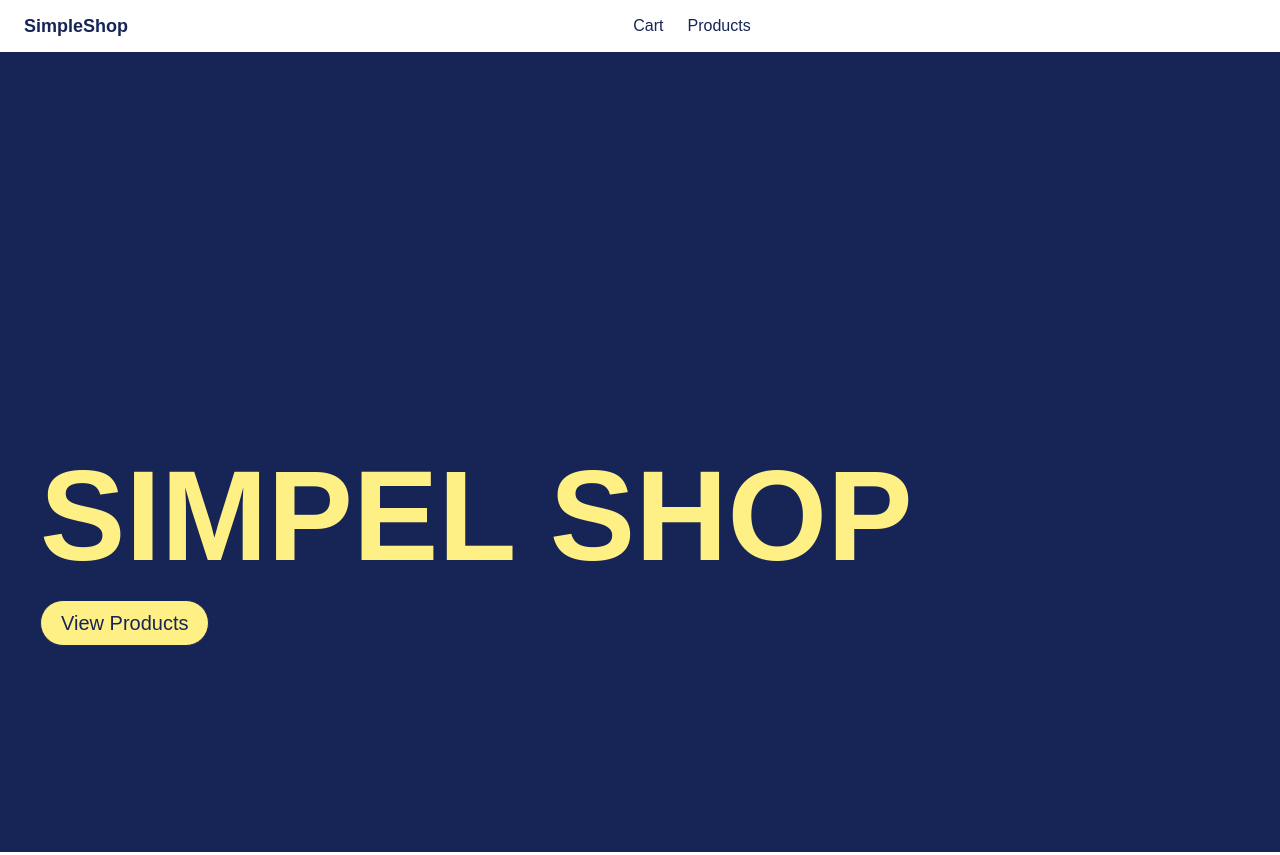
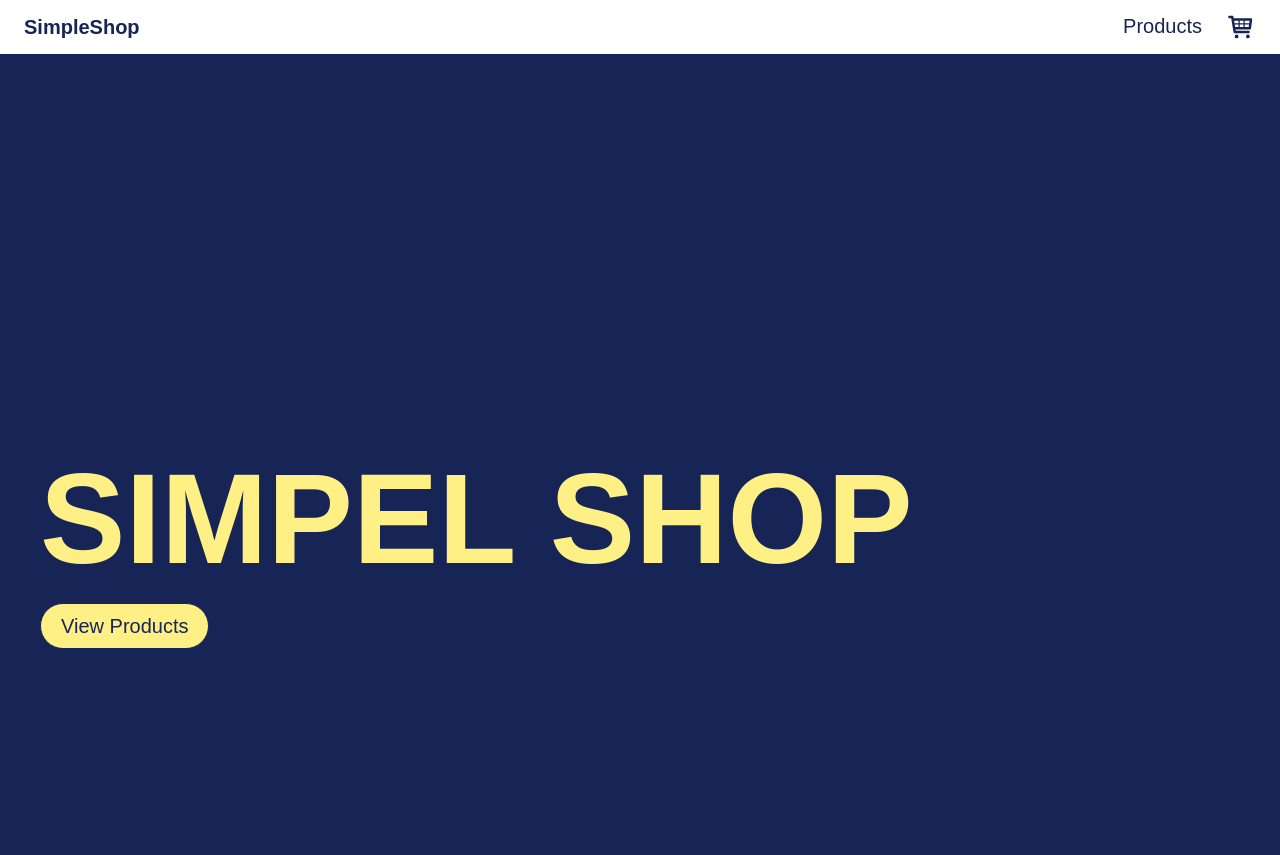
Before and after one commit to loje0003/simpelshop, a Next.js app: page / in a window 1280 px wide. Built offline with nearby package versions, Linux system fonts and the light colour scheme.

Commit message:
work done

```diff
--- a/src/app/productlist/page.js
+++ b/src/app/productlist/page.js
@@ -7,7 +7,7 @@ const List = ({ searchParams }) => {
   return (
     <div>
       <h1 className="text-7xl text-blue-950 mx-10 mt-5">All Products</h1>
-      <div className="flex justify-between mr-40">
+      <div className="flex justify-between mr-30 mt-5">
         <Category />
         <Search />
       </div>
--- a/src/components/Category.jsx
+++ b/src/components/Category.jsx
@@ -1,10 +1,30 @@
+"use client";
+
+import { useRouter, useSearchParams } from "next/navigation";
+
 const Category = () => {
+  const router = useRouter();
+  const searchParams = useSearchParams();
+
+  const handleFilter = (category) => {
+    const params = new URLSearchParams(searchParams);
+
+    // toggle filter
+    if (params.get("category") === category) {
+      params.delete("category");
+    } else {
+      params.set("category", category);
+    }
+
+    router.push("?" + params.toString());
+  };
+
   return (
-    <div className="flex gap-4 p-4 mx-7 text-center">
-      <p className="px-5 py-4 rounded-full bg-yellow-200 text-blue-950 border border-blue-950 font-medium">Confident</p>
-      <p className="px-5 py-4 rounded-full bg-yellow-200 text-blue-950 border border-blue-950 font-medium">Alert</p>
-      <p className="px-5 py-4 rounded-full bg-yellow-200 text-blue-950 border border-blue-950 font-medium">Playful</p>
-      <p className="px-5 py-4 rounded-full bg-yellow-200 text-blue-950 border border-blue-950 font-medium">Loyal</p>
+    <div className="flex gap-4 p-4 mx-7">
+      <button onClick={() => handleFilter("Beauty")}>Beauty</button>
+      <button onClick={() => handleFilter("Groceries")}>Groceries</button>
+      <button onClick={() => handleFilter("Fragrances")}>Fragrances</button>
+      <button onClick={() => handleFilter("Furniture")}>Furniture</button>
     </div>
   );
 };
--- a/src/components/Header.jsx
+++ b/src/components/Header.jsx
@@ -1,21 +1,23 @@
 import Link from "next/link";
+import { TiShoppingCart } from "react-icons/ti";
 
 const Heading = () => {
   return (
-    <div className="flex items-center justify-between px-6 py-3 text-blue-950">
-      <Link href="/" className="cursor-pointer text-lg font-semibold">
+    <div className="flex items-center justify-between px-6 py-3 text-blue-950 sticky top-0 bg-white z-10 border-b border-blue-950">
+      <Link href="/" className="cursor-pointer text-xl font-semibold">
         SimpleShop
       </Link>
 
       <div className="flex gap-6">
-        <Link href="/cart" className="cursor-pointer">
-          Cart
-        </Link>
-        <Link href="/productlist" className="cursor-pointer">
+        <Link href="/productlist" className="cursor-pointer text-xl">
           Products
         </Link>
+        <Link href="/cart" className="cursor-pointer">
+          <div className="text-3xl">
+            <TiShoppingCart />
+          </div>
+        </Link>
       </div>
-      <hr />
     </div>
   );
 };
--- a/src/components/Hero.jsx
+++ b/src/components/Hero.jsx
@@ -6,7 +6,7 @@ const Hero = () => {
     <div className="flex flex-col pt-100">
       <h1 className="text-9xl font-semibold text-yellow-200 mx-10">SIMPEL SHOP</h1>
       <div className="mx-10 my-5">
-        <Link hhref="/productlist">
+        <Link href="/productlist">
           <Button>View Products</Button>
         </Link>
       </div>
--- a/src/components/Search.jsx
+++ b/src/components/Search.jsx
@@ -3,10 +3,10 @@ import { IoSearchOutline } from "react-icons/io5";
 const Search = ({ searchParam }) => {
   return (
     <form className="flex items-center gap-4 px-5 mt-4 mb-4">
-      <button type="submit" className="flex items-center justify-center min-w-14 min-h-14 rounded-full border border-blue-950 bg-yellow-200">
+      <button type="submit" className="flex items-center justify-center min-w-12 min-h-12 rounded-full border border-blue-950 bg-yellow-200">
         <IoSearchOutline className="text-blue-950 text-2xl" />
       </button>
-      <input type="search" name="query" placeholder="search products" className="w-full max-w-xl h-14 px-6 rounded-full border border-gray-900 bg-gray-100 placeholder-gray-400 focus:outline-none " />
+      <input type="search" name="query" placeholder="search products" className="w-full max-w-xl h-12 px-6 rounded-full border border-gray-900 bg-gray-100 placeholder-gray-400 focus:outline-none " />
     </form>
   );
 };
```
